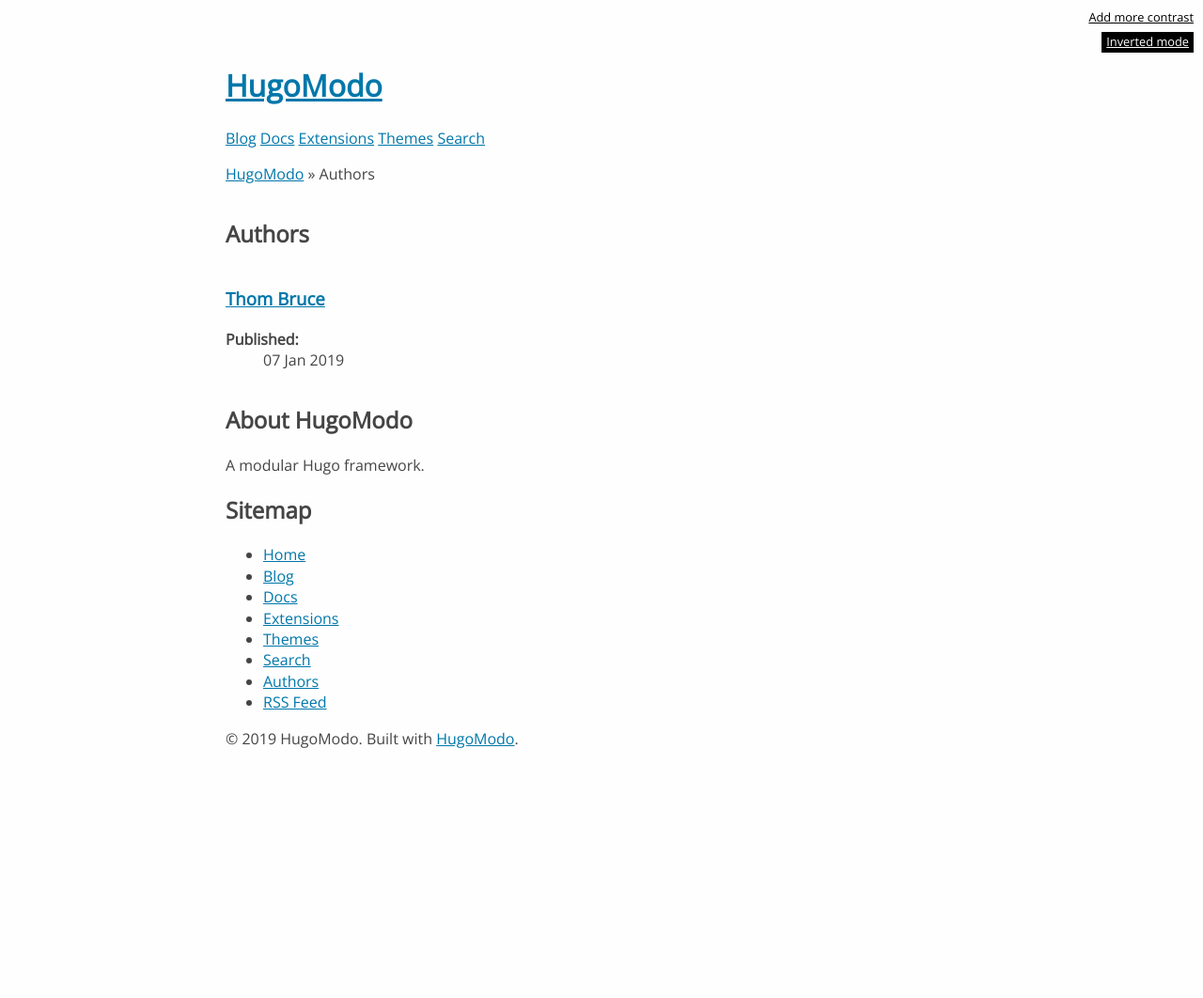
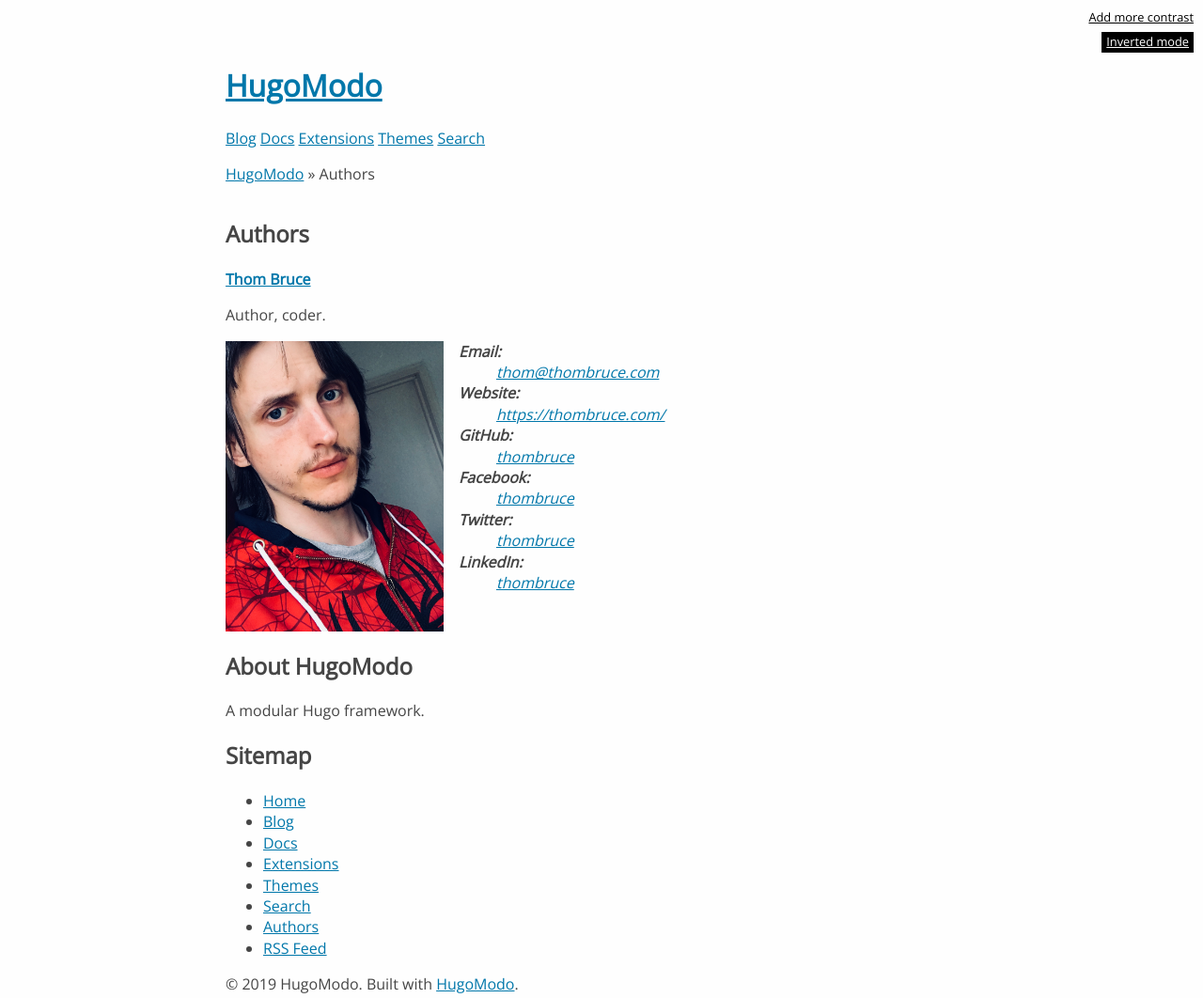
Before and after one commit to hugomodo/hugomodo.github.io, a plain HTML site: page authors/index.html in a window 1280 px wide. Shown: the whole page at 94% size. Before the commit the page ends 861 px from the top, so only its background shows below. Drawn offline with nearby package versions, Linux system fonts and the light colour scheme.

Commit message:
Deploy hugomodo/hugomodo.github.io to github.com/hugomodo/hugomodo.github.io.git:master

```diff
--- a/authors/index.html
+++ b/authors/index.html
@@ -209,7 +209,7 @@
       <section>
 
       </section>
-      <section>
+      <section class="authors">
 
 
 
@@ -221,59 +221,69 @@
 
 
 
-            <article>
-
-
-  <header>
-    <h3>
-      <a href="https://hugomodo.github.io/authors/thom-bruce/">
-        Thom Bruce
-      </a>
-    </h3>
-  </header>
-  <aside>
-  <dl>
-    <dt>Published</dt>
-<dd><time datetime="2019-01-07 03:25:37 &#43;0000 UTC" pubdate>07 Jan 2019</time></dd>
+            <article class="author">
 
 
 
 
 
 
+    <figure>
+      <a href="https://hugomodo.github.io/authors/thom-bruce/">
+        <img src="/uploads/thombruce.jpg"/>
+      </a>
+    </figure>
+
+  <header>
+    <h4>
+      <a href="https://hugomodo.github.io/authors/thom-bruce/">
+        Thom Bruce
+      </a>
+    </h4>
+  </header>
+  <section class="bio">
+
+      <p>Author, coder.</p>
+
+  </section>
+
+  <address>
+    <dl>
+
+        <dt>Email</dt>
+        <dd><a href="mailto:thom@thombruce.com">thom@thombruce.com</a></dd>
 
 
 
+    <dt>Website</dt>
+    <dd><a href="https://thombruce.com/">https://thombruce.com/</a></dd>
+
+
+    <dt>GitHub</dt>
+    <dd><a href="https://github.com/thombruce">thombruce</a></dd>
+
+
+    <dt>Facebook</dt>
+    <dd><a href="https://facebook.com/thombruce">thombruce</a></dd>
+
+
+    <dt>Twitter</dt>
+    <dd><a href="https://twitter.com/thombruce">thombruce</a></dd>
 
 
 
-
-
-
-
-
-
-
-
-
-
-
-
+    <dt>LinkedIn</dt>
+    <dd><a href="https://linkedin.com/in/thombruce">thombruce</a></dd>
 
 
 
 
     </dl>
-</aside>
-
-  <section>
-
-      <p>
+  </address>
 
 
-      </p>
 
-  </section>
+
 </article>
 
 
```
Also changed, not shown: authors/thom-bruce/index.html (+19 -11 lines), blog/an-opinionated-approach-to-markup/index.html (+7 -1 lines), blog/exif-orientation/index.html (+7 -1 lines), blog/forestry-compatible/index.html (+7 -1 lines), blog/hugo-goes-modular/index.html (+7 -1 lines), blog/hugo-s-author-and-authors/index.html (+7 -1 lines), blog/image-processing-and-svgs/index.html (+7 -1 lines), blog/static-site-search-and-gitlab-pages/index.html (+7 -1 lines), blog/the-trouble-with-chroma/index.html (+7 -1 lines). Lines whose indentation alone changed are shown as unchanged.
